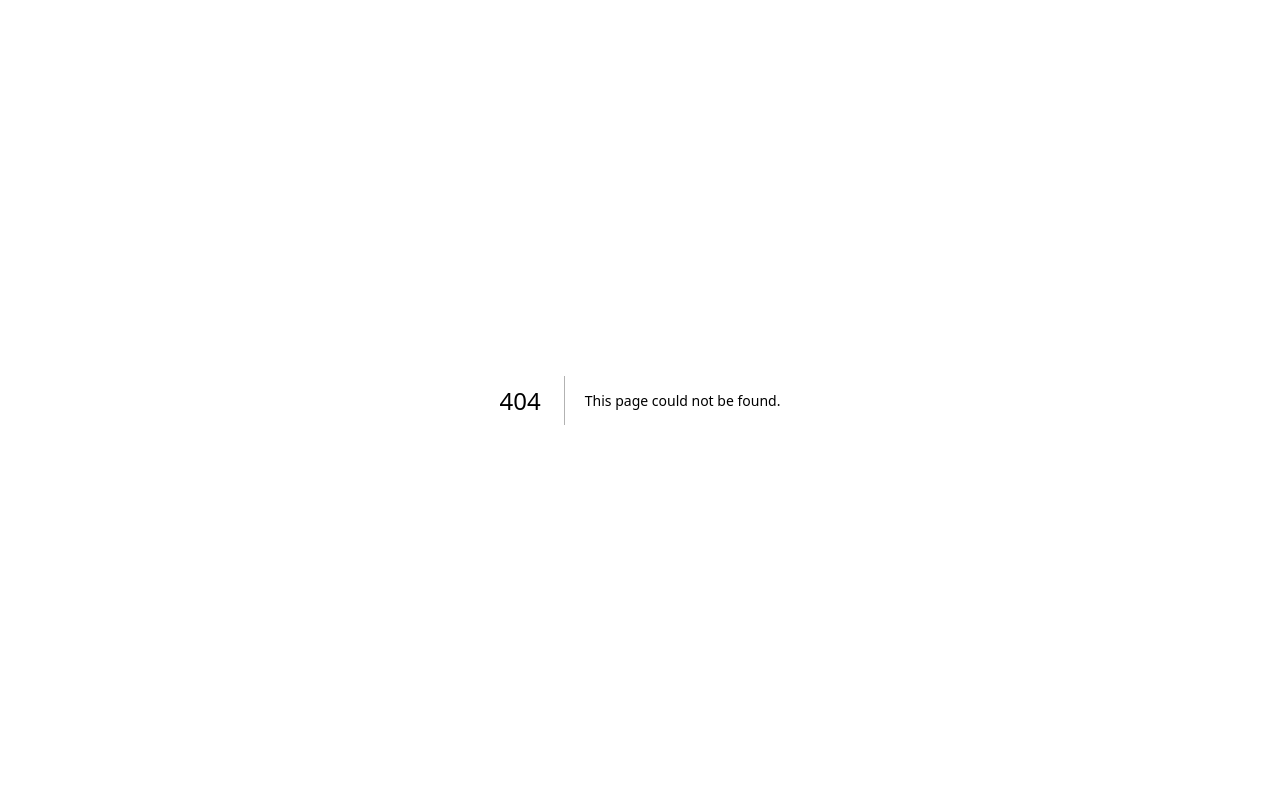
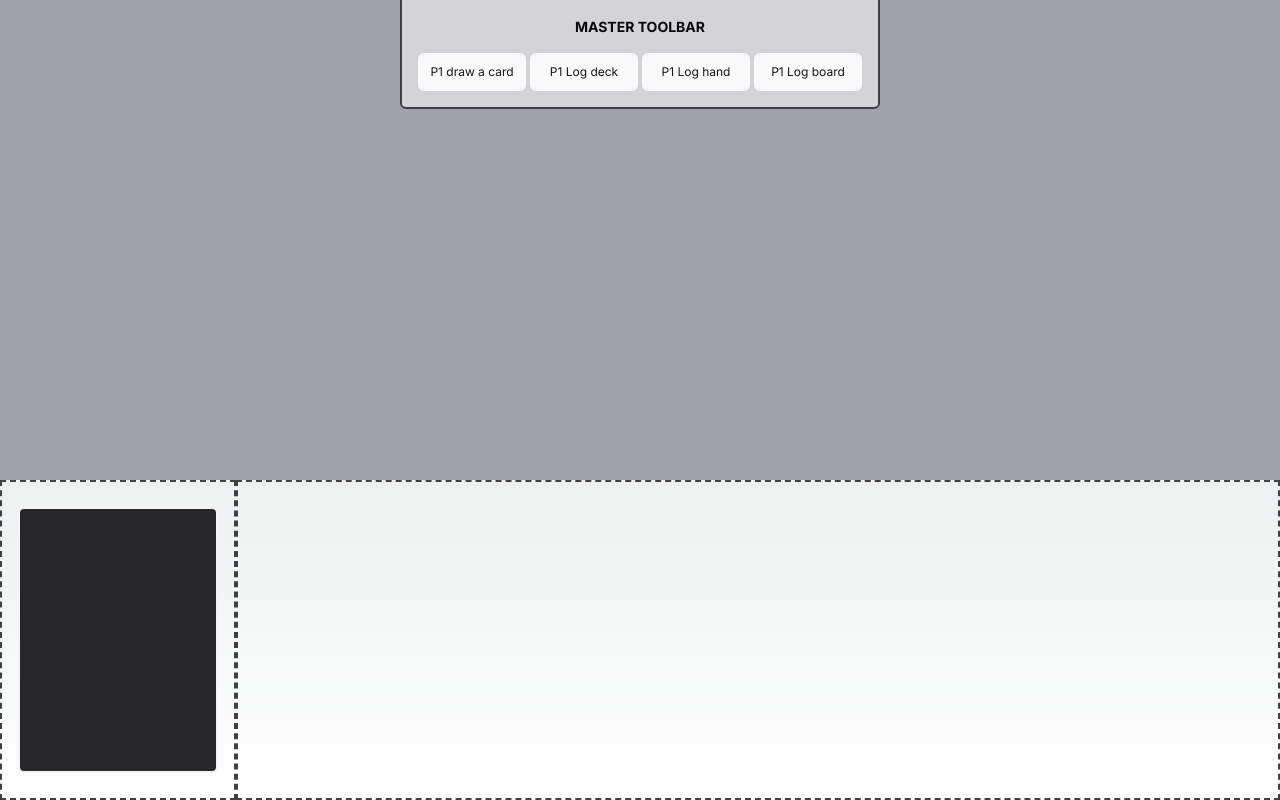
Before and after one commit to leandroatallah/remake-of-runeterra, a Next.js app: page /board in a window 1280 px wide. Before the commit this address had no page. Built offline with nearby package versions, Linux system fonts and the light colour scheme.

Commit message:
feat: add board page

```diff
--- a/next.config.mjs
+++ b/next.config.mjs
@@ -1,4 +1,14 @@
 /** @type {import('next').NextConfig} */
-const nextConfig = {};
+const nextConfig = {
+  async redirects() {
+    return [
+      {
+        source: "/",
+        destination: "/board",
+        permanent: false,
+      },
+    ];
+  },
+};
 
 export default nextConfig;
--- /dev/null
+++ b/src/app/board/layout.tsx
@@ -0,0 +1,11 @@
+"use client";
+
+import { BoardContextProvider } from "@/board/components/BoardContext";
+
+export default function BoardLayout({
+  children,
+}: {
+  children: React.ReactNode;
+}) {
+  return <BoardContextProvider>{children}</BoardContextProvider>;
+}
--- /dev/null
+++ b/src/app/board/page.tsx
@@ -0,0 +1,28 @@
+"use client";
+
+import { useBoardContext } from "@/board/components/BoardContext";
+import { FullBoard } from "@/board/components/FullBoard";
+import { MasterToolbar } from "@/board/components/MasterToolbar";
+import { cardDataMapper } from "@/cards/utils/cardDataMapper";
+import mockChampionCard from "@/utils/mocks/cards/champion-card.json";
+import mockSpellCard from "@/utils/mocks/cards/spell-card.json";
+import { useEffect } from "react";
+
+export default function Home() {
+  const { setPlayerDeck } = useBoardContext();
+
+  useEffect(() => {
+    const sampleChampion = cardDataMapper(mockChampionCard);
+    const sampleSpell = cardDataMapper(mockSpellCard);
+
+    setPlayerDeck([sampleChampion, sampleSpell]);
+    // eslint-disable-next-line react-hooks/exhaustive-deps
+  }, []);
+
+  return (
+    <div>
+      <MasterToolbar />
+      <FullBoard />
+    </div>
+  );
+}
--- a/src/app/page.tsx
+++ b/src/app/page.tsx
@@ -1,11 +1,3 @@
-"use client";
-
-import { FullBoard } from "@/board/components/FullBoard";
-
-export default function Home() {
-  return (
-    <div>
-      <FullBoard />
-    </div>
-  );
-}
+const Home = () => {
+  return <div>Home</div>;
+};
--- a/src/board/components/FullBoard/index.tsx
+++ b/src/board/components/FullBoard/index.tsx
@@ -1,14 +1,9 @@
-import { useEffect, useState } from "react";
 import {
   DragDropContext,
   DropResult,
   ResponderProvided,
 } from "@hello-pangea/dnd";
 
-import { cardDataMapper } from "@/cards/utils/cardDataMapper";
-import { CardItem } from "@/cards/models";
-import mockChampionCard from "@/utils/mocks/cards/champion-card.json";
-import mockSpellCard from "@/utils/mocks/cards/spell-card.json";
 import { BoardSide } from "@/board/components/BoardSide";
 import { PlayerArea } from "@/board/components/PlayerArea";
 import {
@@ -16,10 +11,11 @@ import {
   DROPPABLE_HAND_ID,
 } from "@/utils/constants/drag-and-drop";
 import { playDraggableItem, reorderDraggableList } from "@/board/functions";
+import { useBoardContext } from "../BoardContext";
 
 export const FullBoard = () => {
-  const [playerHand, setPlayerHand] = useState<CardItem[]>([]);
-  const [playerBoard, setPlayerBoard] = useState<CardItem[]>([]);
+  const { playerHand, setPlayerHand, playerBoard, setPlayerBoard } =
+    useBoardContext();
 
   function onDragEnd(result: DropResult, provided: ResponderProvided) {
     const { source, destination } = result;
@@ -46,14 +42,6 @@ export const FullBoard = () => {
     }
   }
 
-  useEffect(() => {
-    // Mounting the player hand with some sample cards
-    const sampleChampion = cardDataMapper(mockChampionCard);
-    const sampleSpell = cardDataMapper(mockSpellCard);
-
-    setPlayerHand([sampleChampion, sampleSpell]);
-  }, []);
-
   return (
     <DragDropContext onDragEnd={onDragEnd}>
       <div className="flex flex-col justify-between h-svh">
```
